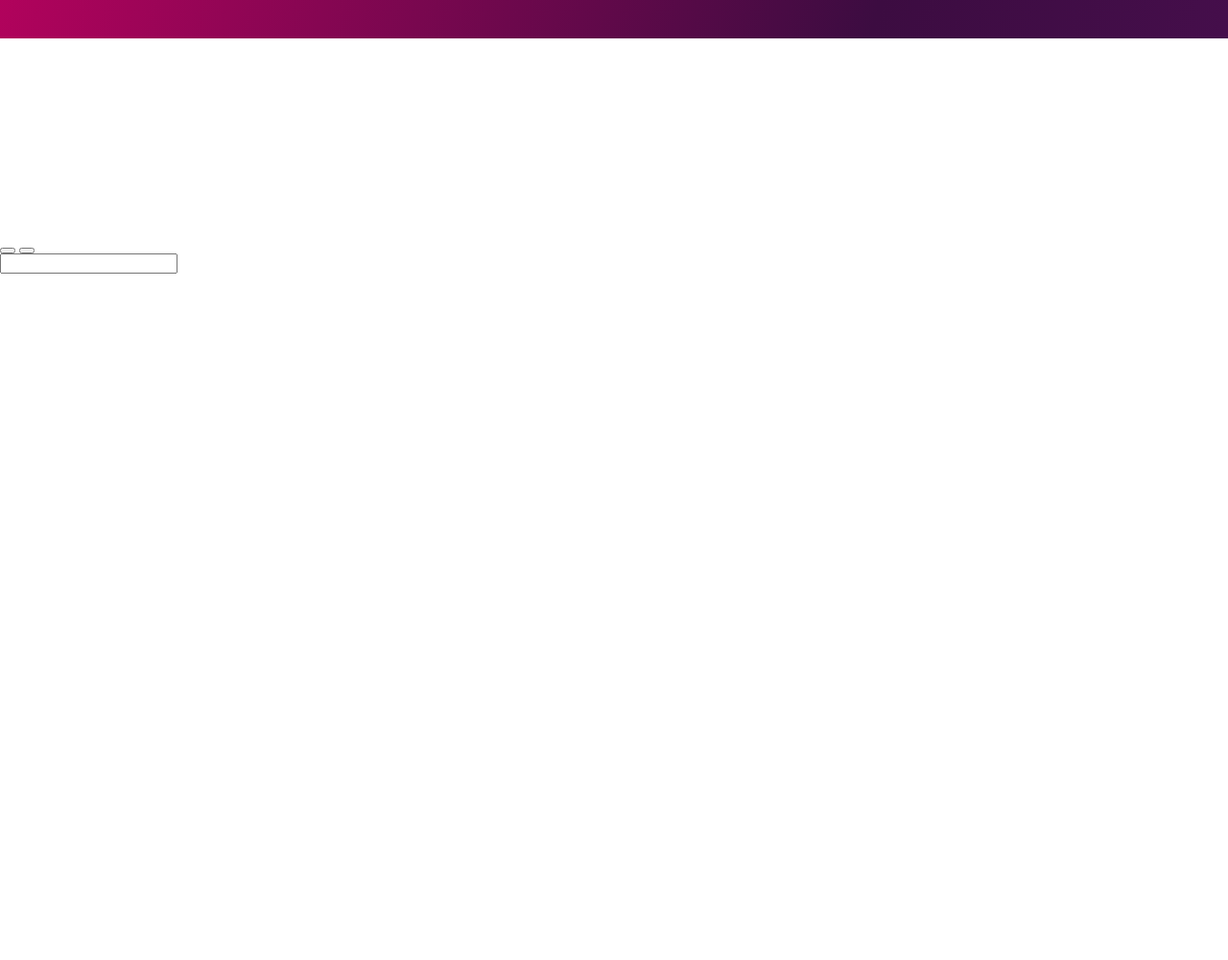
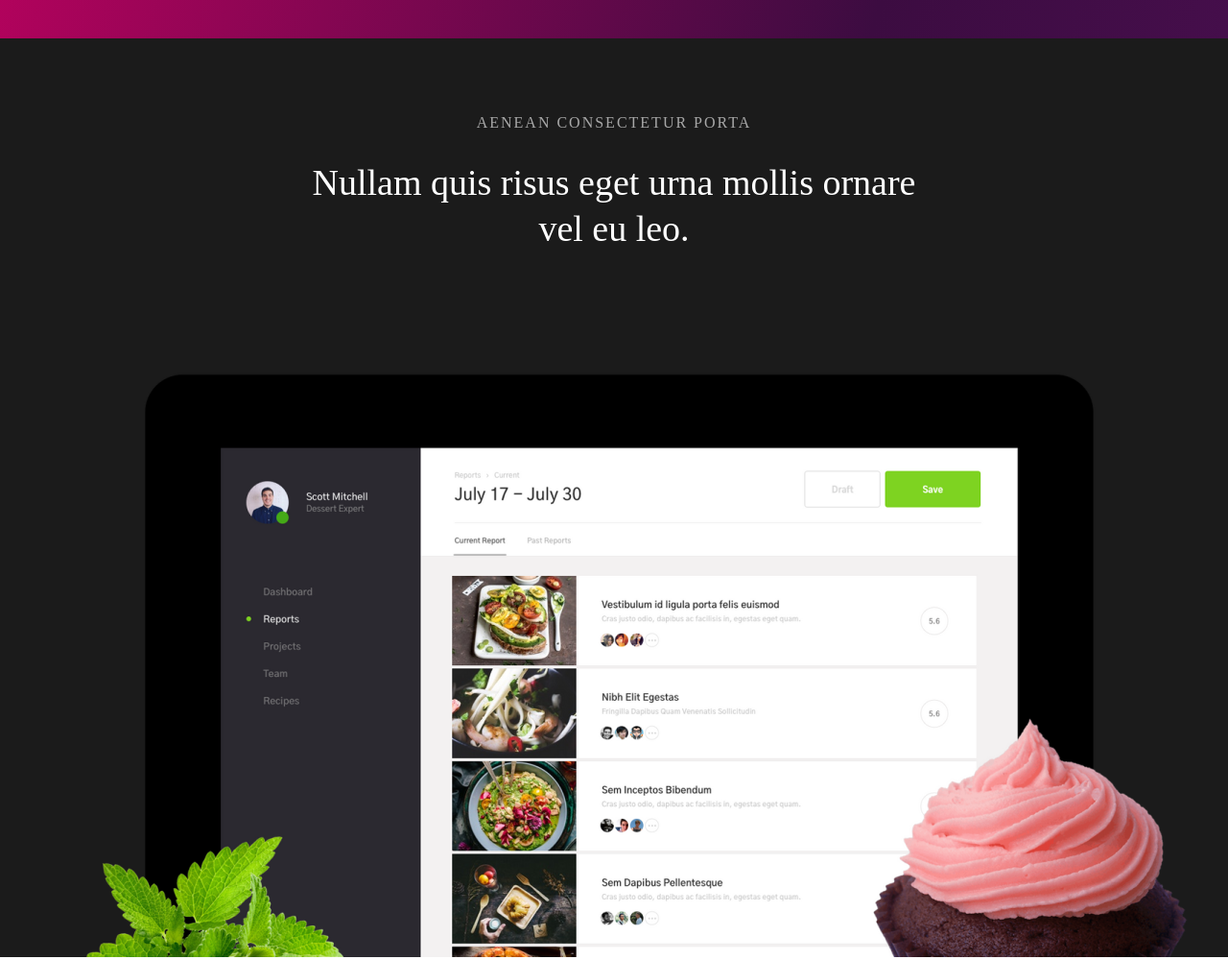
Before and after one commit to holdenn1/richard-app-page, a plain HTML site: page index.html in a window 1280 px wide. Shown: the part 760-1760 px from the top of the page at 96% size. Before the commit the page ends 1061 px from the top, so only its background shows below. Drawn offline with nearby package versions, Linux system fonts and the light colour scheme; files that its build step writes are made by us from their sources.

Commit message:
add app block

```diff
--- a/index.html
+++ b/index.html
@@ -41,11 +41,11 @@
 		<main class="main">
 			<div class="background-second-block">
 				<div class="text-app-block">
-					<h6 class="text-app-block__title"></h6>
-					<p class="text-app-block__description"></p>
+					<h6 class="text-app-block__title">Aenean Consectetur Porta</h6>
+					<p class="text-app-block__description">Nullam quis risus eget urna mollis ornare vel eu leo.</p>
 				</div>
 				<div class="app-img-block">
-					<img src="" alt="">
+					<img src="./src/img/IMAGE2.png" alt="">
 				</div>
 			</div>
 			<div class="dishes-block-app">
@@ -159,7 +159,7 @@
 					<button></button>
 				</div>
 			</div>
-			<div class="subscrbe background-second-block">
+			<div class="subscrbe">
 				<h3></h3>
 				<p></p>
 				<input type="text">
--- /dev/null
+++ b/src/scss/_app-block.scss
@@ -0,0 +1,32 @@
+.background-second-block{
+	height: 957px;
+	background: #1B1B1B;
+	border-radius: 0px;
+	.text-app-block{
+		max-width: 700px;
+		min-height: 221px;
+		margin: 0 auto;
+		padding-top: 80px;
+		.text-app-block__title{
+			text-align: center;
+			letter-spacing: 2px;
+			text-transform: uppercase;
+			color: #A8A8A8;
+			padding-bottom: 30px;
+		}
+		.text-app-block__description{
+			font-size: 38px;
+			line-height: 48px;
+			text-align: center;
+			color: #FFFFFF;
+			padding: 0 15px;
+		}
+	}
+	.app-img-block{
+		display: flex;
+		justify-content: center;
+		img{
+			display: inline-block;
+		}
+	}
+}
--- a/src/scss/index.scss
+++ b/src/scss/index.scss
@@ -1,6 +1,7 @@
 @import '_reset';
 @import '_header';
 @import '_title';
+@import '_app-block';
 
 body{
 	font-family: 'Gothic A1';
```
Also changed, not shown: src/img/IMAGE2.png (added).
